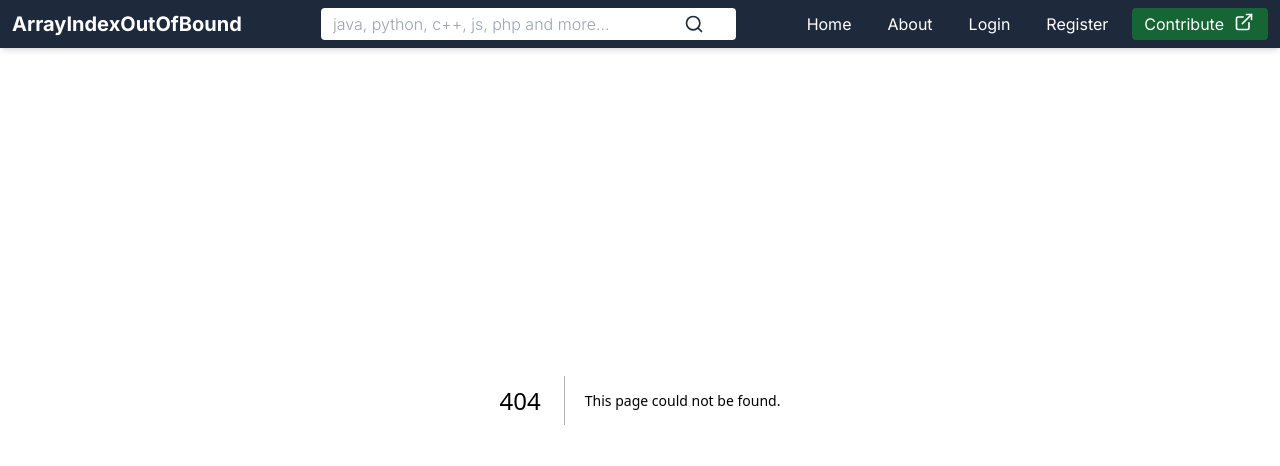
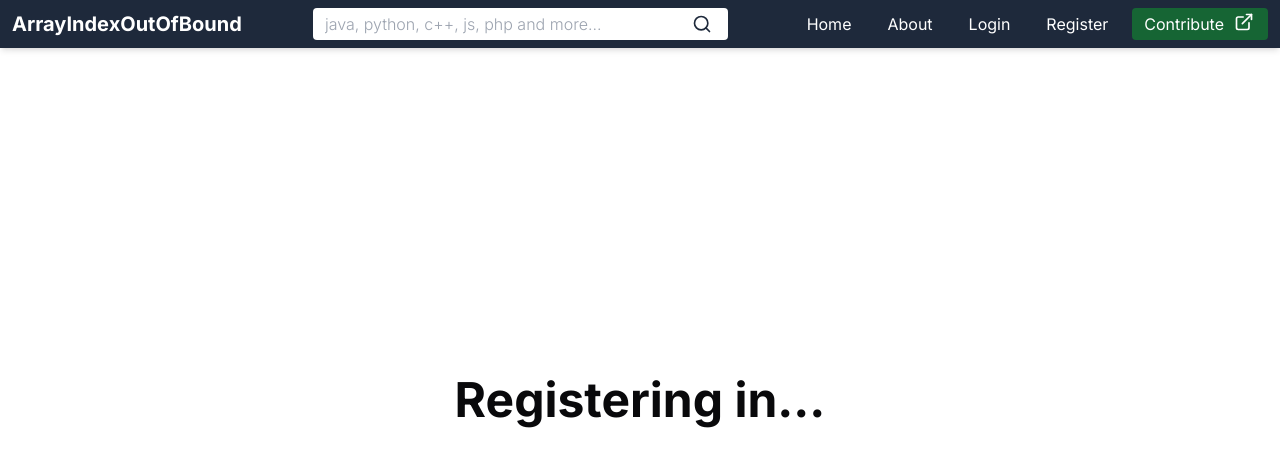
Before and after one commit to Ntrv3390/ArrayIndexOutOfBound, a Next.js app: page /register in a window 1280 px wide. Before the commit this address had no page. Shown: the top 466 px of the page. Built offline with nearby package versions, Linux system fonts and the light colour scheme.

Commit message:
Added: Login, Register Page

```diff
--- /dev/null
+++ b/src/app/login/page.tsx
@@ -0,0 +1,9 @@
+const page = () => {
+  return (
+    <main className="flex min-h-screen flex-col items-center justify-center">
+      <div className="text-5xl font-bold">Logging in...</div>
+    </main>
+  );
+};
+
+export default page;
--- /dev/null
+++ b/src/app/register/page.tsx
@@ -0,0 +1,9 @@
+const page = () => {
+    return (
+      <main className="flex min-h-screen flex-col items-center justify-center">
+        <div className="text-5xl font-bold">Registering in...</div>
+      </main>
+    );
+  };
+
+  export default page;
--- a/src/components/Header.tsx
+++ b/src/components/Header.tsx
@@ -4,7 +4,7 @@ import { Search, ExternalLink } from "lucide-react";
 const Header = () => {
   return (
     <div className="flex fixed w-full px-3 justify-between items-center p-2 bg-slate-800 text-white shadow-md">
-      <Link className="font-bold text-xl" href={"/"}>
+      <Link className="font-bold text-xl text-center" href={"/"}>
         ArrayIndexOutOfBound
       </Link>
       <div className="flex items-center justify-center w-[80rem]">
@@ -13,7 +13,7 @@ const Header = () => {
           placeholder="java, python, c++, js, php and more..."
           className="py-1 w-3/4 px-3 font-light text-slate-800 rounded-sm"
         />
-        <button className="py-0 ml-[-4rem] px-3">
+        <button className="py-0 ml-[-3rem] px-3">
           <Search className="text-slate-800 h-5 w-5" />
         </button>
       </div>
@@ -28,7 +28,7 @@ const Header = () => {
           <Link className="hover:text-green-600 " href={"/login"}>Login</Link>
         </li>
         <li className="py-1 px-3 rounded-sm">
-          <Link className="hover:text-green-600 " href={"/login"}>Register</Link>
+          <Link className="hover:text-green-600 " href={"/register"}>Register</Link>
         </li>
         <li className="bg-green-800 hover:bg-green-600 flex py-1 px-3 rounded-sm">
           <Link className="flex gap-2" href={"https://github.com/Ntrv3390/ArrayIndexOutOfBound"}>
```
